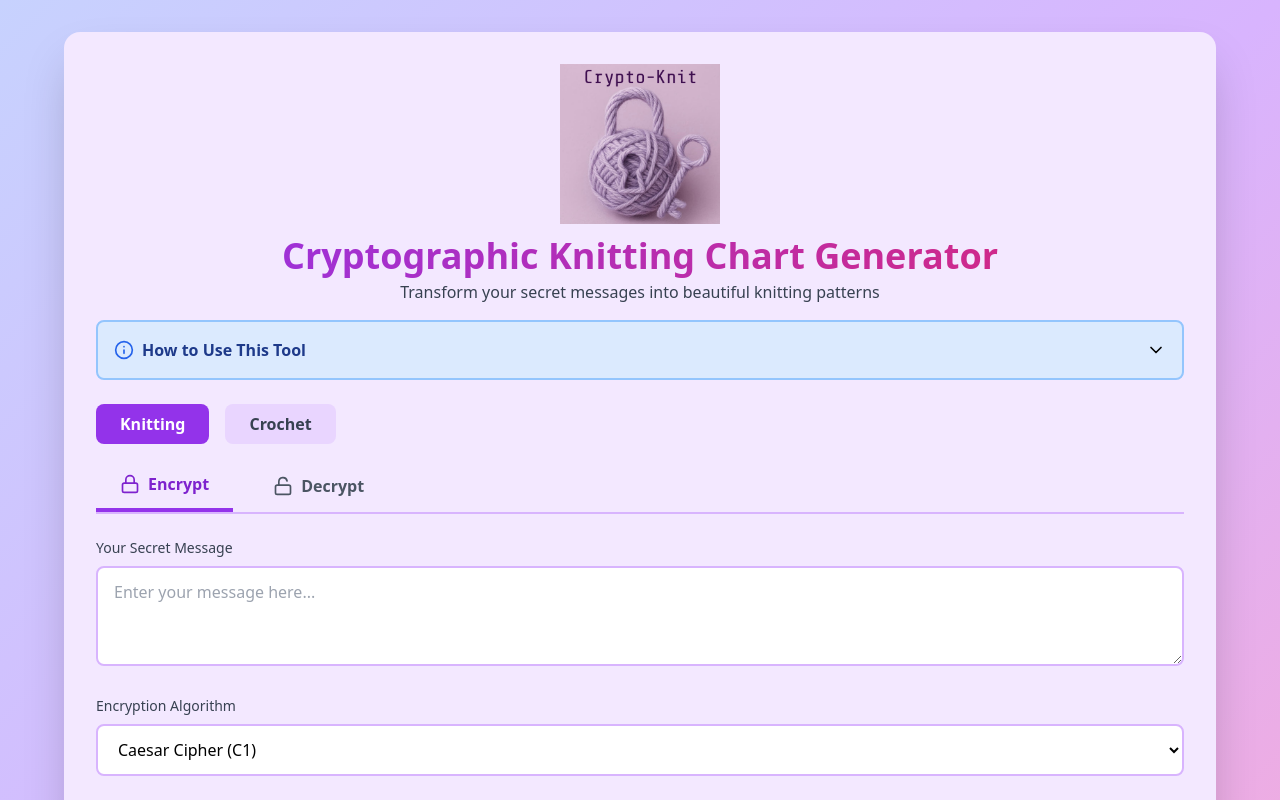
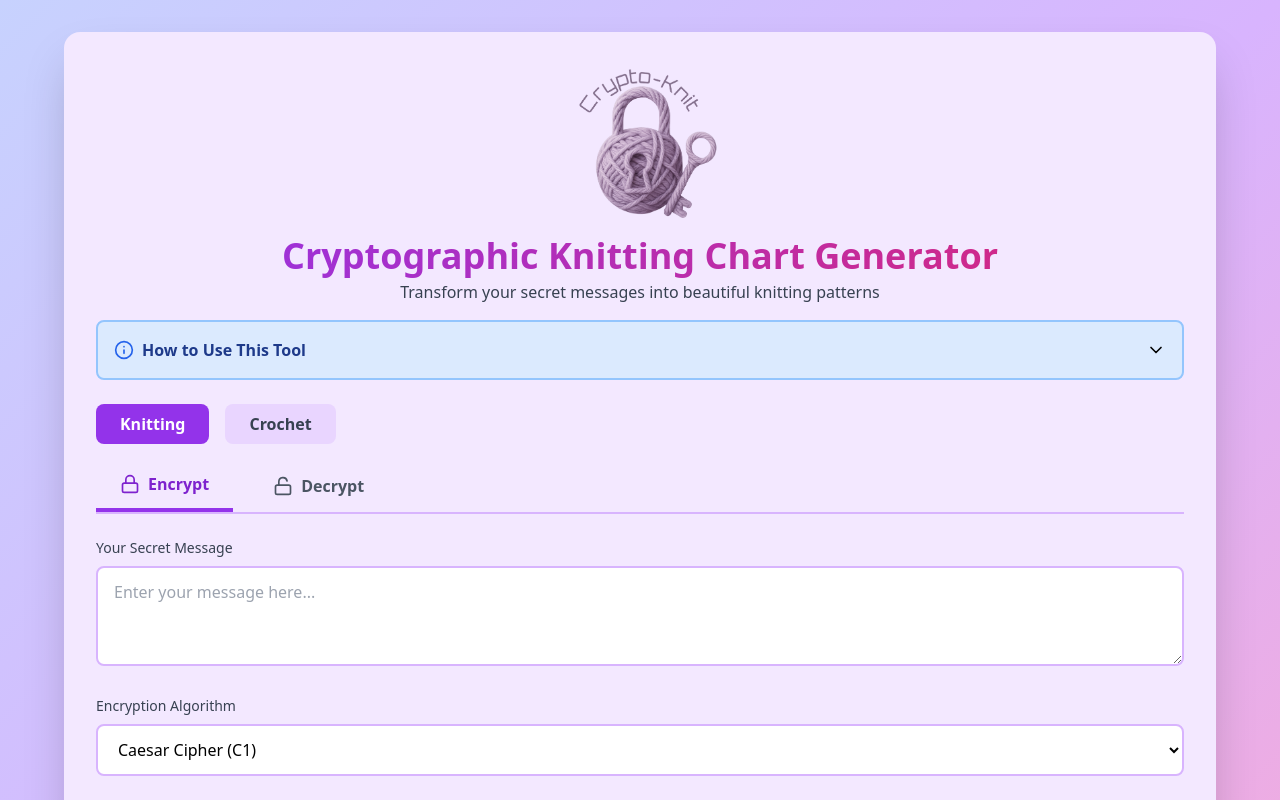
Before and after one commit to chelseanorrgard/crypto-knit, a React (Create React App) app: page / in a window 1280 px wide. Shown: the top 800 px of the page. Built offline with nearby package versions, Linux system fonts and the light colour scheme.

Commit message:
Logo changes

```diff
--- a/src/App.js
+++ b/src/App.js
@@ -695,7 +695,7 @@ React.useEffect(() => {
       <div className="max-w-6xl mx-auto">
         <div className="bg-purple-100 rounded-2xl shadow-2xl p-8 mb-8">
           <div className="text-center mb-4">
-            <img src="/preview.png" alt="Logo" className="h-40 w-40 object-contain mx-auto mb-3" />
+            <img src="/logo.png" alt="Logo" className="h-40 w-40 object-contain mx-auto mb-3" />
             <h1 className="text-4xl font-bold text-transparent bg-clip-text bg-gradient-to-r from-purple-600 to-pink-600 pb-1">
               Cryptographic {craftType === 'knitting' ? 'Knitting' : 'Crochet'} Chart Generator
             </h1>
```
Also changed, not shown: public/logo.png (added).
